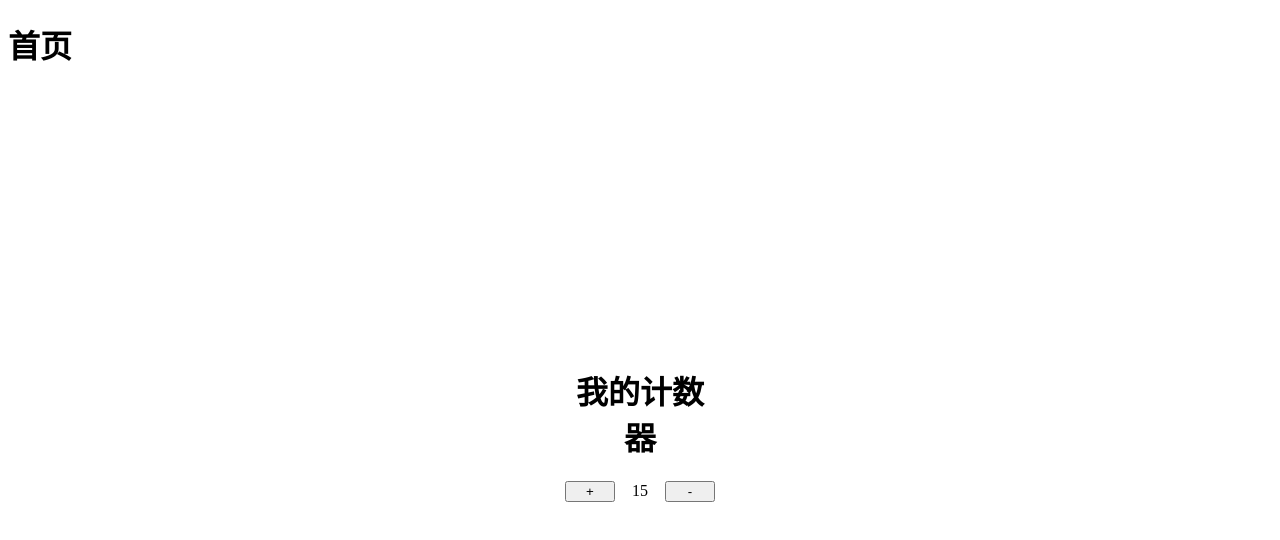
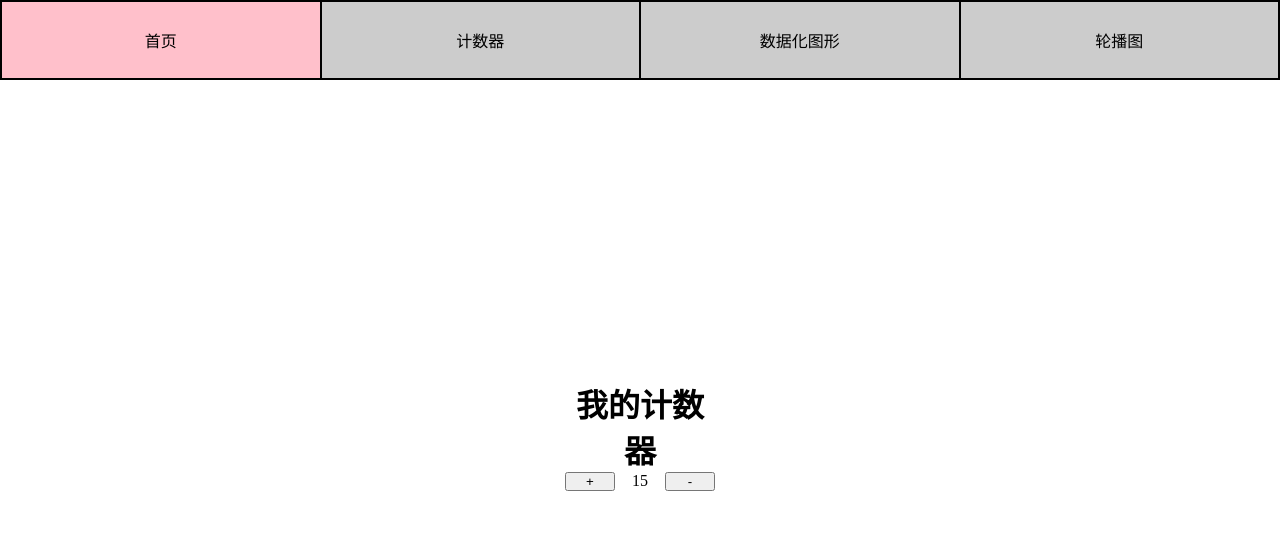
Before and after one commit to zhf15014557327/chucuo, a Vue app: page /#/jishuqi in a window 1280 px wide. Shown: the top 540 px of the page. Built offline with nearby package versions, Linux system fonts and the light colour scheme.

Commit message:
完成导航栏的渲染

```diff
--- a/src/App.vue
+++ b/src/App.vue
@@ -1,6 +1,12 @@
 <template>
   <div id="app">
-    <h1>首页</h1>
+    <div class="nav-box">
+      <ul>
+        <li  v-for="(item, index) in List"  :class="{'active':ind === index}" @click="changeBgc(index)">
+          <router-link :to="item.href">{{item.info}}</router-link>
+          </li>
+      </ul>
+    </div>
     <!-- 路由出口 -->
    <router-view></router-view>
   </div>
@@ -11,9 +17,75 @@
 
 export default {
   name: 'app',
+  data() {
+    return {
+     ind:0,
+      isstate:true,
+      List:[
+        {
+          href:"/",
+          info:'首页',
+        },
+        {
+          href:"/jishuqi",
+          info:'计数器',
+        },
+        {
+          href:"/echarts",
+          info:'数据化图形',
+        },
+        {
+          href:"/lunbotu",
+          info:'轮播图',
+        },
+      ]
+    }
+  },
+  methods: {
+    changeBgc(index){
+      this.ind=index
+    }
+  },
+
 
 }
 </script>
 <style lang="scss">
-
+*{
+  margin: 0;
+  padding: 0;
+  box-sizing: border-box;
+}
+  .nav-box{
+    width: 100%;
+    height: 80px;
+    display: flex;
+    justify-content: center;
+    align-items: center;
+    ul{
+      background-color: #ccc;
+      border: 1px solid #000;
+      width: 100%;;
+      height: 100%;
+       display: flex;
+    justify-content: center;
+    align-items: center;
+    li{
+      border: 1px solid #000;
+      flex: 1;
+      height: 100%;
+      display: flex;
+      justify-content: center;
+    align-items: center;
+       list-style: none;
+       &.active{
+         background-color: pink;
+       }
+       a{
+         color: black;
+         text-decoration: none;
+       }
+    }
+    }
+  }
 </style>
--- a/src/components/jishuqi.vue
+++ b/src/components/jishuqi.vue
@@ -22,7 +22,7 @@ export default {
   // 方法
   methods:{
       jia(){
-        // this.num++
+
           this.num +=this.dfbushu
           if(this.num>this.dfumax){
               this.num=this.dfumax
@@ -30,12 +30,12 @@ export default {
 
       },
       jian(){
-        // this.num--
+
             this.num-=this.dfbushu
             if(this.num<this.dfumin){
                 this.num=this.dfumin
             };
-          this.$emit("num-change",this.num)
+
       }
   },
 }
```
